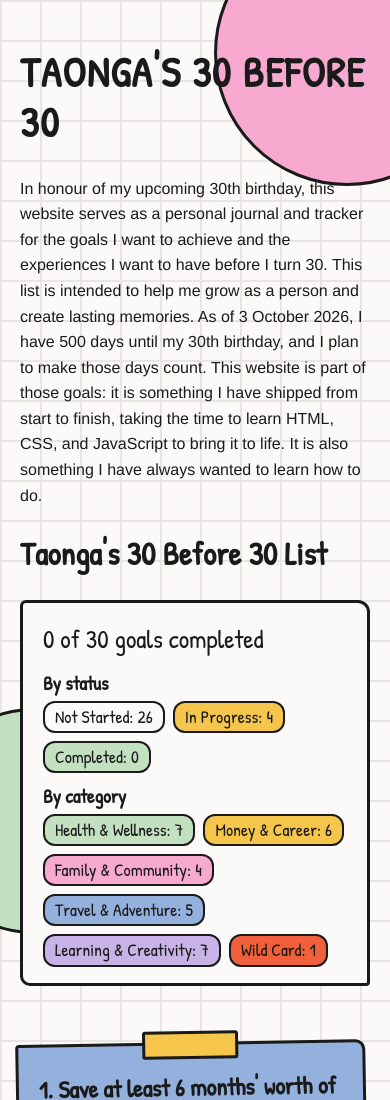
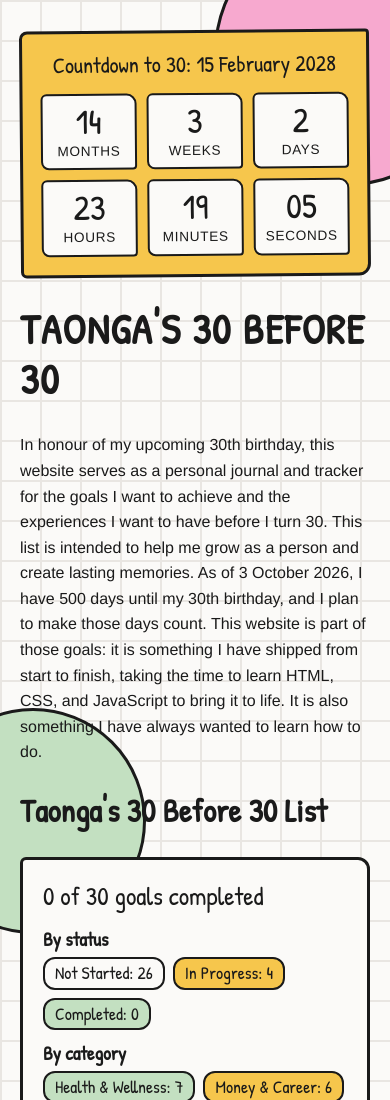
Before and after one commit to taongasAmazing/thirtybeforethirty, a plain HTML site: page index.html in a window 390 px wide. Shown: the top 1100 px of the page. Drawn offline with Linux system fonts and the light colour scheme.

Commit message:
Add countdown to 15 February 2028
- Live countdown at the top of the page in months, weeks, days, hours, minutes and seconds
- One row on wide screens, two rows of three on phones
- Bump style.css and script.js versions

Co-Authored-By: Claude Opus 5.5 <noreply@anthropic.com>

```diff
--- a/index.html
+++ b/index.html
@@ -1,8 +1,8 @@
 <!DOCTYPE html>
 <html lang="en">
-    <link rel="stylesheet" href="style.css?v=7">
+    <link rel="stylesheet" href="style.css?v=9">
     <script src="goals.js?v=4" defer></script>
-    <script src="script.js?v=6" defer></script>
+    <script src="script.js?v=8" defer></script>
     <head>
         <meta charset="UTF-8">
         <meta name="viewport" content="width=device-width, initial-scale=1.0">
@@ -10,6 +10,18 @@
     </head>
     <body>
         <header>
+            <!-- Countdown to my 30th birthday. script.js fills in the numbers and updates them every second -->
+            <div id="countdown" aria-label="Countdown to 15 February 2028">
+                <p class="countdown-label">Countdown to 30: 15 February 2028</p>
+                <div class="countdown-boxes">
+                    <div class="countdown-box"><span id="countdown-months">--</span>months</div>
+                    <div class="countdown-box"><span id="countdown-weeks">--</span>weeks</div>
+                    <div class="countdown-box"><span id="countdown-days">--</span>days</div>
+                    <div class="countdown-box"><span id="countdown-hours">--</span>hours</div>
+                    <div class="countdown-box"><span id="countdown-minutes">--</span>minutes</div>
+                    <div class="countdown-box"><span id="countdown-seconds">--</span>seconds</div>
+                </div>
+            </div>
             <h1>Taonga's 30 before 30 </h1>
             <p>In honour of my upcoming 30th birthday, this website serves as a personal journal and tracker for the goals I want to achieve and the experiences
                 I want to have before I turn 30. This list is intended to help me grow as a person and create lasting memories. As of 3 October 2026, I have 500
--- a/script.js
+++ b/script.js
@@ -179,3 +179,65 @@ function filterGoals(field, value) {
         filterText.textContent = "Showing " + shownCount + " " + goalWord + ": " + value + " ";
     }
 }
+
+
+// ---------- Countdown to my 30th birthday ----------
+// Midnight at the start of 15 February 2028, in the visitor's own time zone.
+// Months start counting at 0 in JavaScript, so February is 1.
+const birthday = new Date(2028, 1, 15);
+
+// Returns a copy of a date moved forward by a number of months, e.g. 21 Nov + 2 months = 21 Jan
+function addMonths(date, monthsToAdd) {
+    const newDate = new Date(date);
+    newDate.setMonth(newDate.getMonth() + monthsToAdd);
+    return newDate;
+}
+
+function updateCountdown() {
+    const now = new Date();
+    let msLeft = birthday - now; // milliseconds between now and the birthday
+
+    // Once the day arrives, stop counting and celebrate
+    if (msLeft <= 0) {
+        document.querySelector("#countdown").innerHTML =
+            '<p class="countdown-label">I made it to 30! 🎉</p>';
+        clearInterval(countdownTimer);
+        return;
+    }
+
+    const msPerSecond = 1000;
+    const msPerMinute = msPerSecond * 60;
+    const msPerHour = msPerMinute * 60;
+    const msPerDay = msPerHour * 24;
+    const msPerWeek = msPerDay * 7;
+
+    // Months are different lengths, so count them on the calendar:
+    // keep jumping forward one month from today until the next jump would pass the birthday
+    let months = 0;
+    while (addMonths(now, months + 1) <= birthday) {
+        months++;
+    }
+    msLeft = birthday - addMonths(now, months); // what's left after the whole months
+
+    const weeks = Math.floor(msLeft / msPerWeek);
+    msLeft = msLeft - weeks * msPerWeek;
+    const days = Math.floor(msLeft / msPerDay);
+    msLeft = msLeft - days * msPerDay;
+    const hours = Math.floor(msLeft / msPerHour);
+    msLeft = msLeft - hours * msPerHour;
+    const minutes = Math.floor(msLeft / msPerMinute);
+    msLeft = msLeft - minutes * msPerMinute;
+    const seconds = Math.floor(msLeft / msPerSecond);
+
+    document.querySelector("#countdown-months").textContent = months;
+    document.querySelector("#countdown-weeks").textContent = weeks;
+    document.querySelector("#countdown-days").textContent = days;
+    // padStart adds a leading zero, so 7 shows as 07
+    document.querySelector("#countdown-hours").textContent = String(hours).padStart(2, "0");
+    document.querySelector("#countdown-minutes").textContent = String(minutes).padStart(2, "0");
+    document.querySelector("#countdown-seconds").textContent = String(seconds).padStart(2, "0");
+}
+
+// Update every second, and once straight away so the numbers show immediately
+const countdownTimer = setInterval(updateCountdown, 1000);
+updateCountdown();
--- a/style.css
+++ b/style.css
@@ -147,6 +147,51 @@ article:nth-child(4n + 4)::before {
 /* Straighten a card when hovered */
 article:hover {
     transform: rotate(0deg) scale(1.02);
+}
+
+/* ---------- Countdown at the top of the page ---------- */
+#countdown {
+    margin: 10px 0 24px;
+    padding: 14px 18px 18px;
+    background-color: var(--yellow);
+    border: 3px solid var(--ink);
+    border-radius: 8px 4px 12px 6px;
+    transform: rotate(-0.5deg);
+    text-align: center;
+}
+.countdown-label {
+    margin: 0 0 10px;
+    font-family: 'Patrick Hand', 'Comic Sans MS', cursive;
+    font-size: 1.4rem;
+}
+/* 6 boxes in one row; on narrow screens, 2 rows of 3 (see the media query below) */
+.countdown-boxes {
+    display: grid;
+    grid-template-columns: repeat(6, 1fr);
+    gap: 10px;
+}
+@media (max-width: 640px) {
+    .countdown-boxes {
+        grid-template-columns: repeat(3, 1fr);
+    }
+}
+.countdown-box {
+    padding: 6px 4px;
+    background-color: var(--paper);
+    border: 2px solid var(--ink);
+    border-radius: 6px 10px 4px 8px;
+    font-size: 0.85rem;
+    text-transform: uppercase;
+    letter-spacing: 0.05em;
+}
+/* The big number inside each box */
+.countdown-box span {
+    display: block;
+    font-family: 'Patrick Hand', 'Comic Sans MS', cursive;
+    font-size: 2.2rem;
+    line-height: 1.1;
+    letter-spacing: 0;
+    font-variant-numeric: tabular-nums; /* stops the numbers jumping around as they change */
 }
 
 /* ---------- Summary box above the goal cards ---------- */
```
